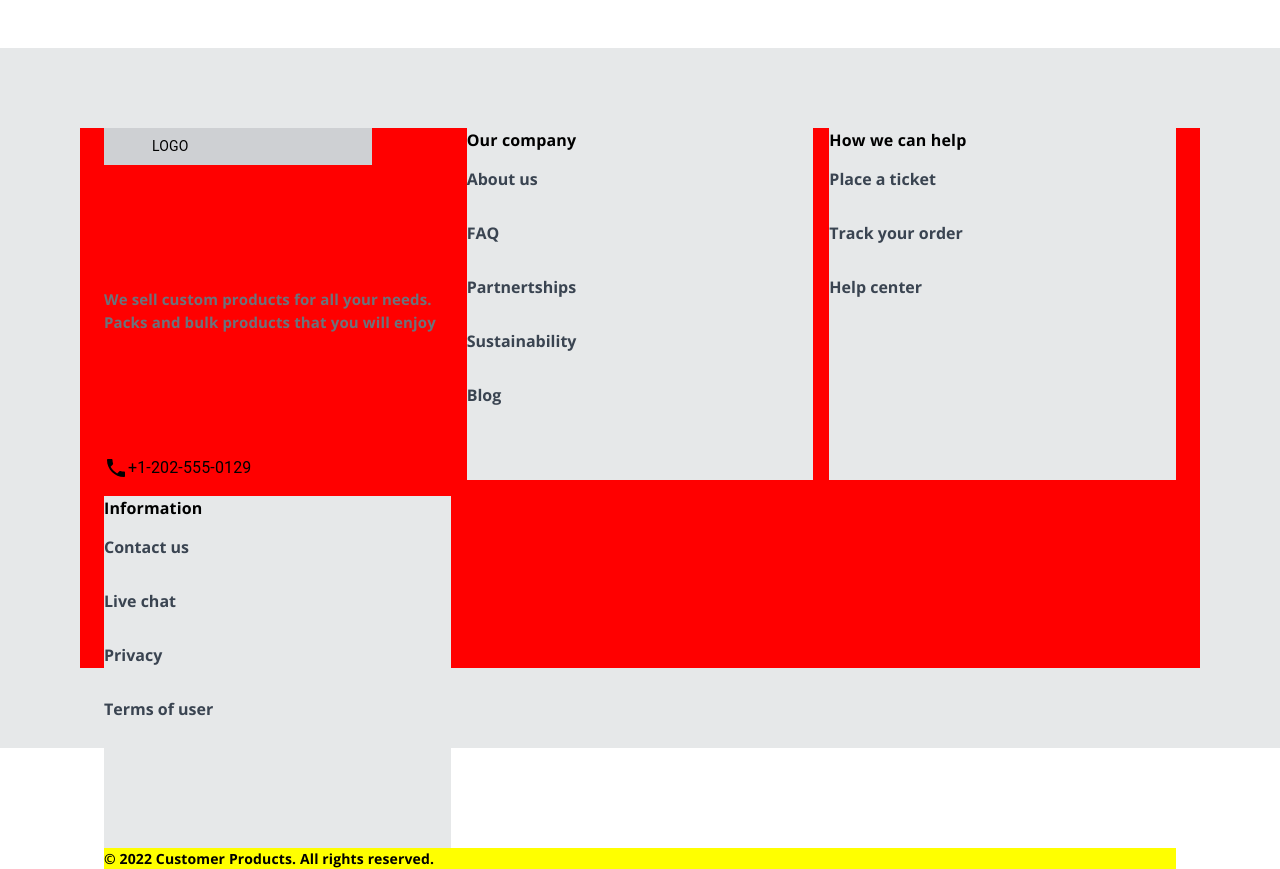
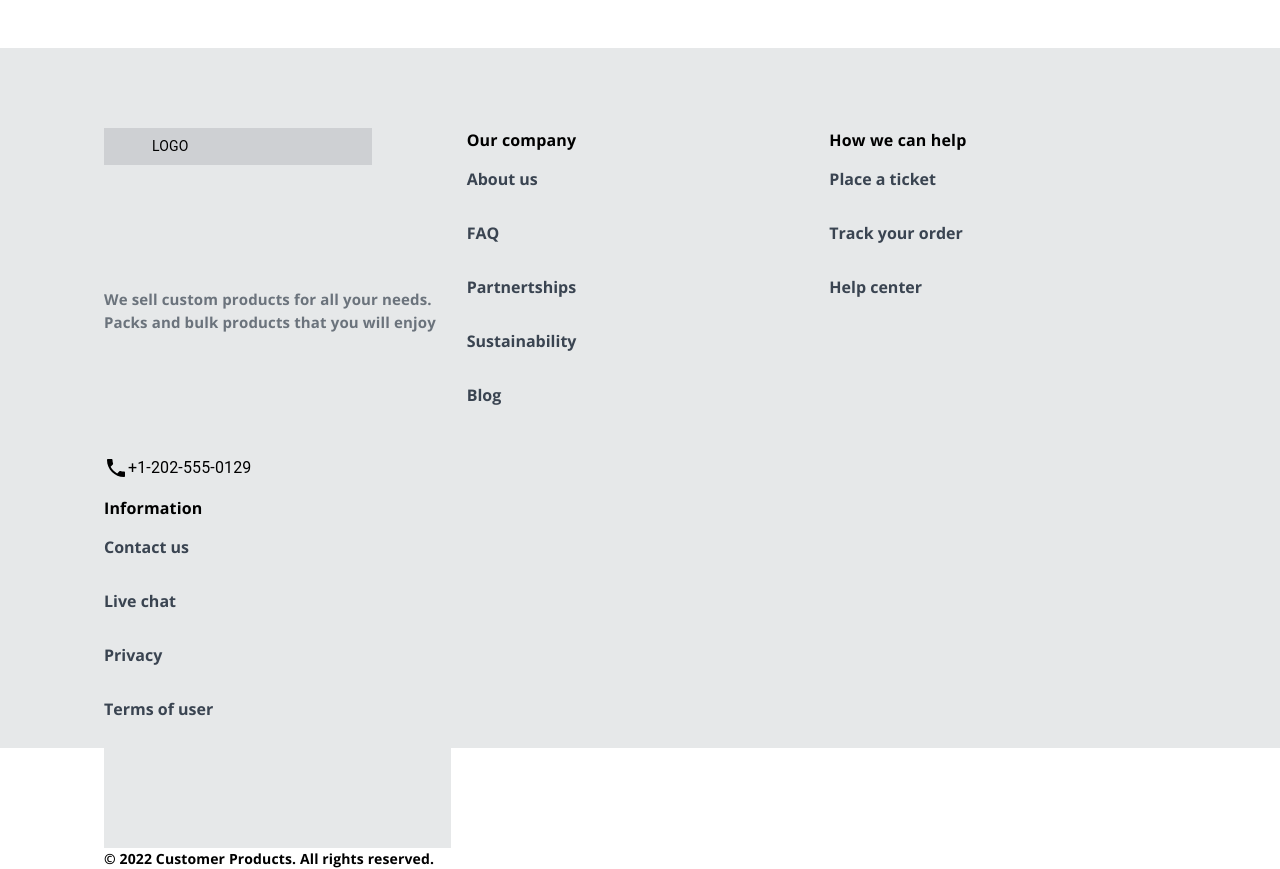
Before and after one commit to LeoD-E1/sc-cart-challenge, a React (Vite) app: page / in a window 1280 px wide. Shown: the part 1640-2509 px from the top of the page. Built offline with nearby package versions, Linux system fonts and the light colour scheme.

Commit message:
fix: colors in footer

```diff
--- a/src/components/footer/Footer.tsx
+++ b/src/components/footer/Footer.tsx
@@ -27,7 +27,6 @@ const Footer = () => {
           display: "flex",
           justifyContent: "space-between",
           flexDirection: "column",
-          backgroundColor: "#f00",
           height: "100%",
         }}
       >
@@ -87,11 +86,7 @@ const Footer = () => {
             ))}
           </div>
         </Box>
-        <Box
-          display="flex"
-          justifyContent="space-between"
-          sx={{ background: "#ff0" }}
-        >
+        <Box display="flex" justifyContent="space-between">
           <Typography fontWeight={400} fontFamily="Open sans" fontSize={"14px"}>
             © 2022 Customer Products. All rights reserved.
           </Typography>
```
